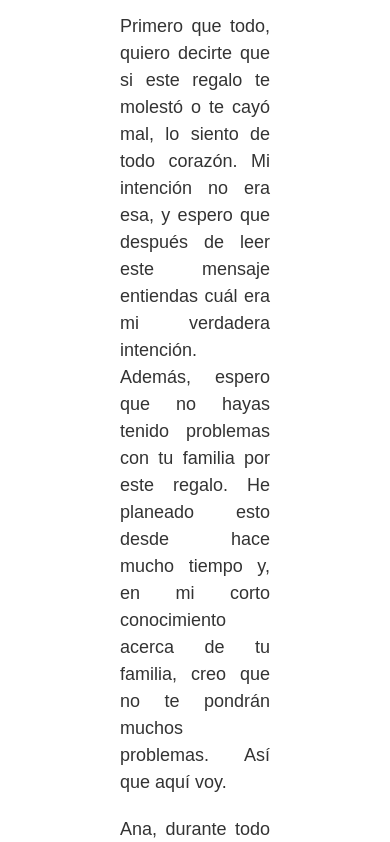
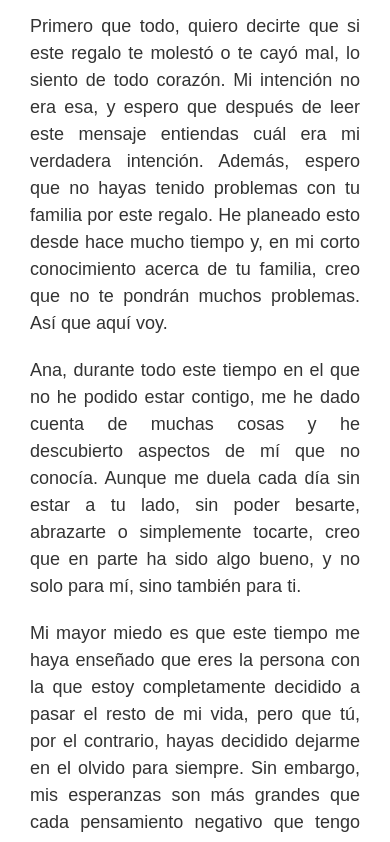
Before and after one commit to MaxProFiles/MaxProfiles.github.io, a plain HTML site: page te_amo.html in a window 390 px wide. Shown: the part 322-1164 px from the top of the page. Drawn offline with Linux system fonts and the light colour scheme.

Commit message:
Update styleteamo.css

```diff
--- a/styleteamo.css
+++ b/styleteamo.css
@@ -1,46 +1,42 @@
 /* Estilos personalizados para la página te_amo.html */
 
+/* Estilos generales */
 body {
     font-family: Arial, sans-serif;
-    background-color: #f0f0f0; /* Color de fondo */
+    background-color: #f0f0f0;
     margin: 0;
     padding: 0;
 }
 
 .container {
     text-align: justify;
-    background-color: #ffffff; /* Fondo blanco */
-    padding: 20px; /* Agrega espacio alrededor del contenido */
-    border-radius: 10px; /* Añade bordes redondeados al contenedor */
-    box-shadow: 0 0 10px rgba(0, 0, 0, 0.1); /* Agrega una sombra ligera */
-    max-width: 800px; /* Ajusta el ancho máximo del contenedor */
-    margin: 50px auto; /* Centra horizontalmente el contenedor */
-    padding-bottom: 50px; /* Ajusta el espacio inferior para que el mensaje no quede cortado */
+    background-color: #ffffff;
+    padding: 20px;
+    border-radius: 10px;
+    box-shadow: 0 0 10px rgba(0, 0, 0, 0.1);
+    max-width: 800px;
+    margin: 50px auto;
+    padding-bottom: 50px;
     position: relative;
 }
 
 p {
-    font-size: 18px; /* Tamaño del texto */
-    line-height: 1.5; /* Espaciado entre líneas */
-    margin-bottom: 20px; /* Espaciado entre párrafos */
+    font-size: 18px;
+    line-height: 1.5;
+    margin-bottom: 20px;
 }
 
 h1 {
-    font-size: 32px; /* Tamaño del encabezado */
-    font-family: 'Halant', serif; /* Fuente de letra */
-    font-weight: bold; /* Negrita */
+    font-size: 32px;
+    font-family: 'Halant', serif;
+    font-weight: bold;
 }
-
 .exclamacion {
     font-size: 32px; /* Tamaño de las letras */
     font-family: 'Halant', serif; /* Fuente de letra */
     font-weight: bold; /* Negrita */
     color: #000000; /* Color rojo para destacar */
 }
-/* Estilos para la fuente Halant */
-
-/* Estilos para la fuente Brush Script MT */
-
 .brush-script {
     font-family: "Brush Script MT", cursive; /* Fuente de letra Brush Script MT */
     font-weight: 10; /* Hace la fuente más delgada */
@@ -83,8 +79,36 @@ h1 {
     align-items: center;
     justify-content: center; /* Alineación horizontal centrada */
 }
-
 .corner-img2{
     width: 250px;
     height: 300px;
 }
+
+/* Estilos específicos para dispositivos móviles */
+@media only screen and (max-width: 600px) {
+    .container {
+        padding: 10px;
+        margin-top: 20px;
+        margin-bottom: 20px;
+    }
+
+    .mensaje-largo, .fecha {
+        margin-left: 10px;
+        margin-right: 10px;
+    }
+
+    .teamo {
+        font-size: 30px;
+        font-family: "Brush Script MT", cursive; /* Conserva la fuente anterior */
+    }
+
+    .corner-img2 {
+        width: 150px;
+        height: auto;
+        margin-right: 0; /* Ajustamos el margen derecho para corregir la posición */
+    }
+
+    .texto {
+        margin-left: 20px; /* Ajustamos el margen izquierdo para separarlo de la imagen */
+    }
+}
```
